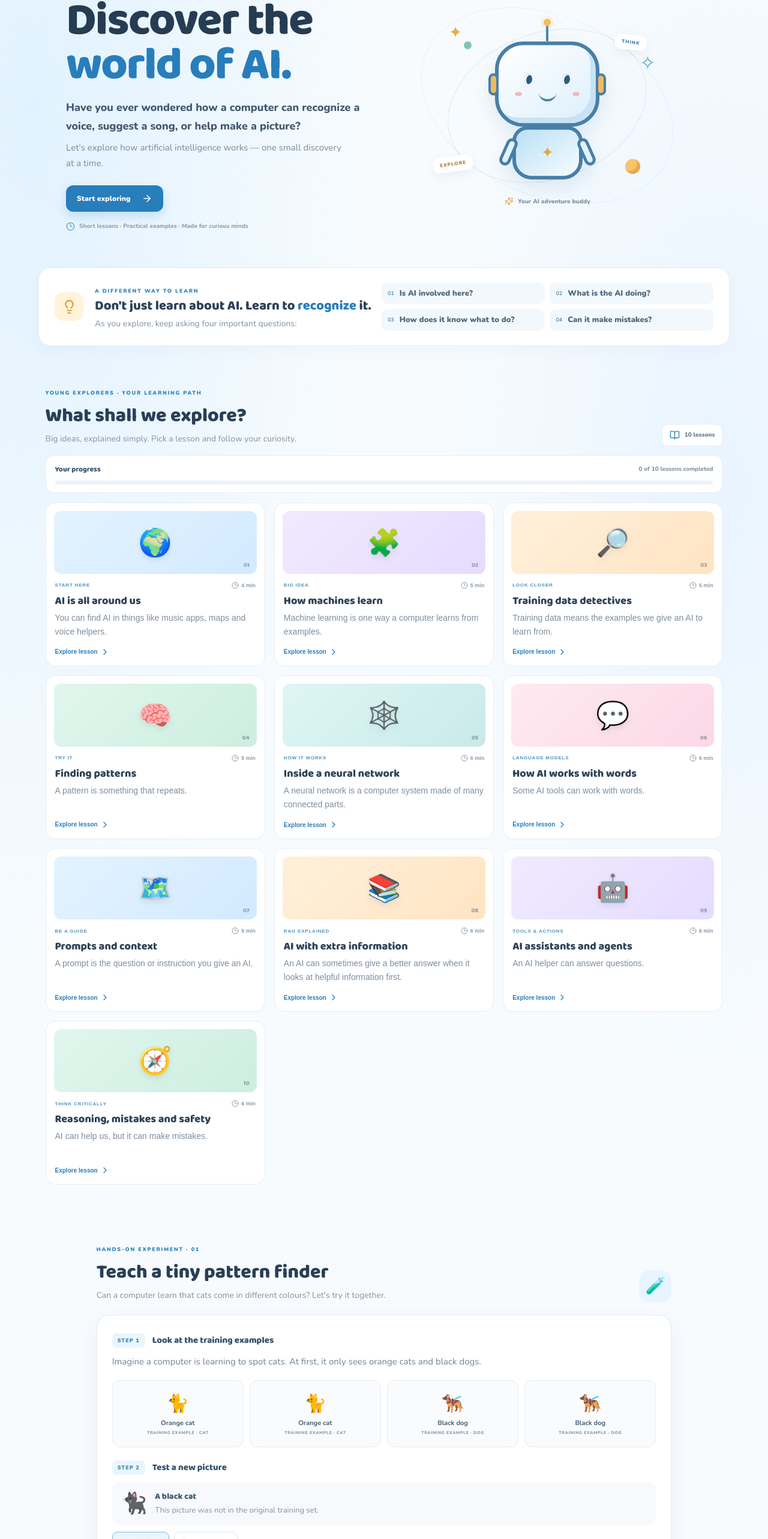
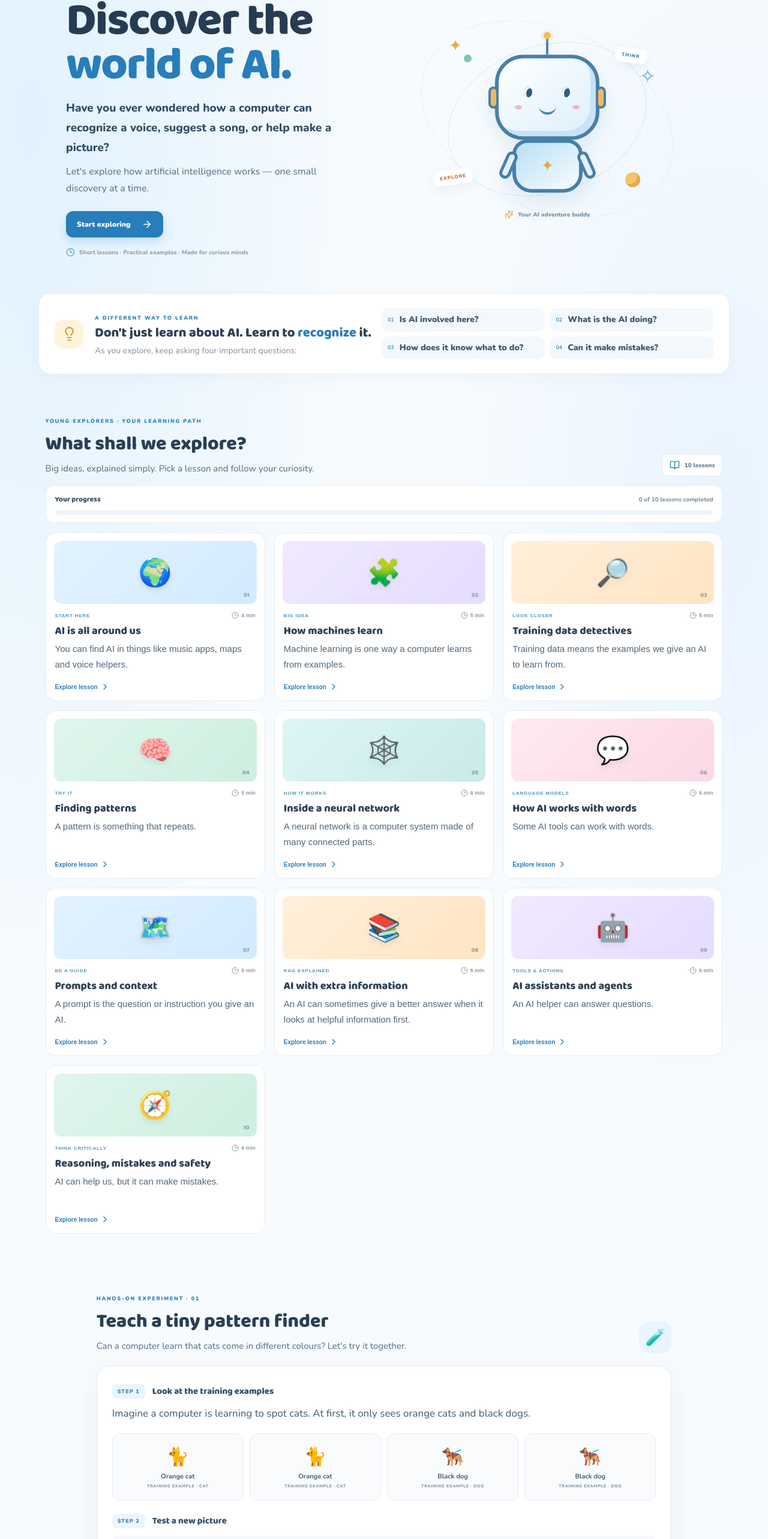
Before and after one commit to amir-dev-projects/ai-explorers, a React (Vite) app: page / in a window 1280 px wide. Shown: the part 178-2744 px from the top of the page at 60% size. Built offline with nearby package versions, Linux system fonts and the light colour scheme.

Commit message:
Improve early-reader typography, contrast and spacing

```diff
--- a/src/styles.css
+++ b/src/styles.css
@@ -50,3 +50,37 @@
   .lab-result p{font-size:14px}
   .quiz-option{font-size:14px}
 }
+
+/* Early-reader layout: short, clear blocks and stronger contrast */
+.app-shell.young-reader .hero-lead{font-size:19px;line-height:1.75;color:#304b63}
+.app-shell.young-reader .hero-sub{font-size:16px;line-height:1.8;color:#526a80}
+.app-shell.young-reader .topic-card p{font-size:15px;line-height:1.75;color:#52677b;min-height:54px}
+.app-shell.young-reader .section-heading p,
+.app-shell.young-reader .coming-heading p{font-size:15px;line-height:1.75;color:#536b80}
+.app-shell.young-reader .question-pill{font-size:14px;color:#405b73}
+.app-shell.young-reader .lesson-intro{font-size:18px;line-height:1.8;color:#354e64}
+.app-shell.young-reader .lesson-intro p{margin:0 0 12px}
+.app-shell.young-reader .example-box p{font-size:17px;line-height:1.8;color:#40576c;margin:9px 0 0}
+.app-shell.young-reader .think-box h3{font-size:20px;line-height:1.55;color:#344e63}
+.app-shell.young-reader .answer-reveal p{font-size:16px;line-height:1.8;color:#5d513a;margin:8px 0 0}
+.app-shell.young-reader .activity-box h3{font-size:19px;line-height:1.55}
+.app-shell.young-reader .quiz-option{font-size:16px;line-height:1.55;padding:13px 14px;color:#405b50}
+.app-shell.young-reader .quiz-feedback{font-size:16px;line-height:1.75}
+.app-shell.young-reader .lab-explain{font-size:17px;line-height:1.8;color:#405a70}
+.app-shell.young-reader .lab-result p{font-size:16px;line-height:1.8;color:#405a70}
+.app-shell.young-reader .test-animal small{font-size:14px;color:#536b80}
+.app-shell.young-reader .lab-note{font-size:14px;line-height:1.75;color:#586f82}
+.app-shell.young-reader .extra-card p,
+.app-shell.young-reader .safety-strip p{font-size:14px;line-height:1.75;color:#536b60}
+.app-shell.young-reader .reveal-button{font-size:14px;padding:10px 13px}
+@media(max-width:700px){
+ .app-shell.young-reader .hero-lead{font-size:18px}
+ .app-shell.young-reader .hero-sub{font-size:15px}
+ .app-shell.young-reader .topic-card p{font-size:14px}
+ .app-shell.young-reader .lesson-content{padding:23px}
+ .app-shell.young-reader .lesson-intro{font-size:17px;line-height:1.8}
+ .app-shell.young-reader .example-box p{font-size:16px}
+ .app-shell.young-reader .think-box h3{font-size:18px}
+ .app-shell.young-reader .quiz-option{font-size:15px}
+ .app-shell.young-reader .lab-explain{font-size:16px}
+}
```
